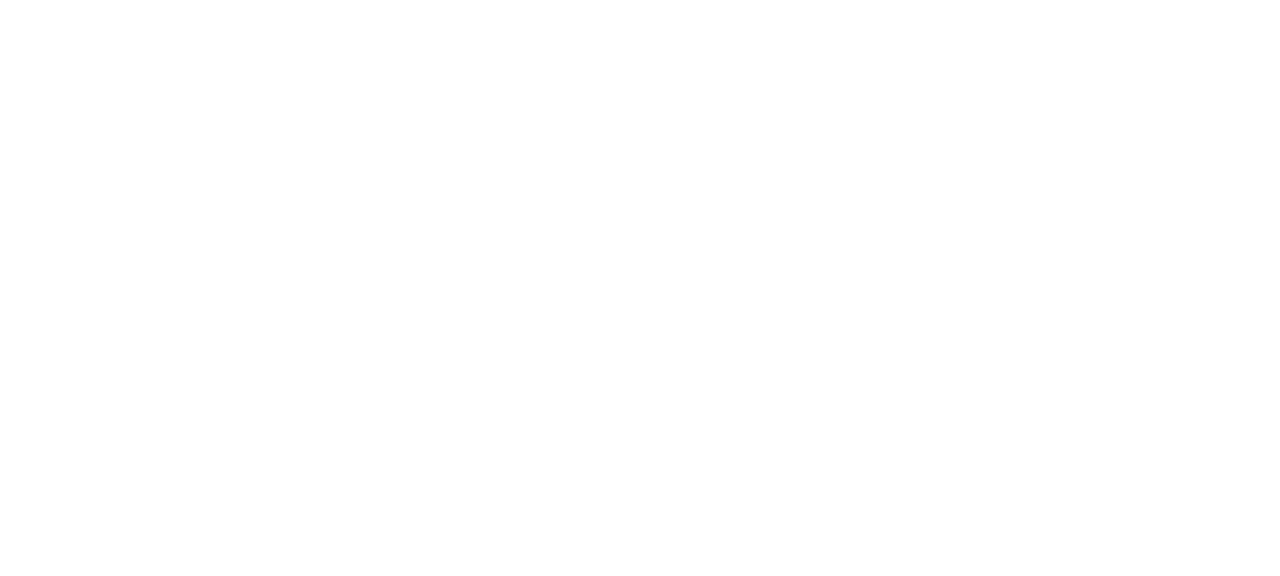
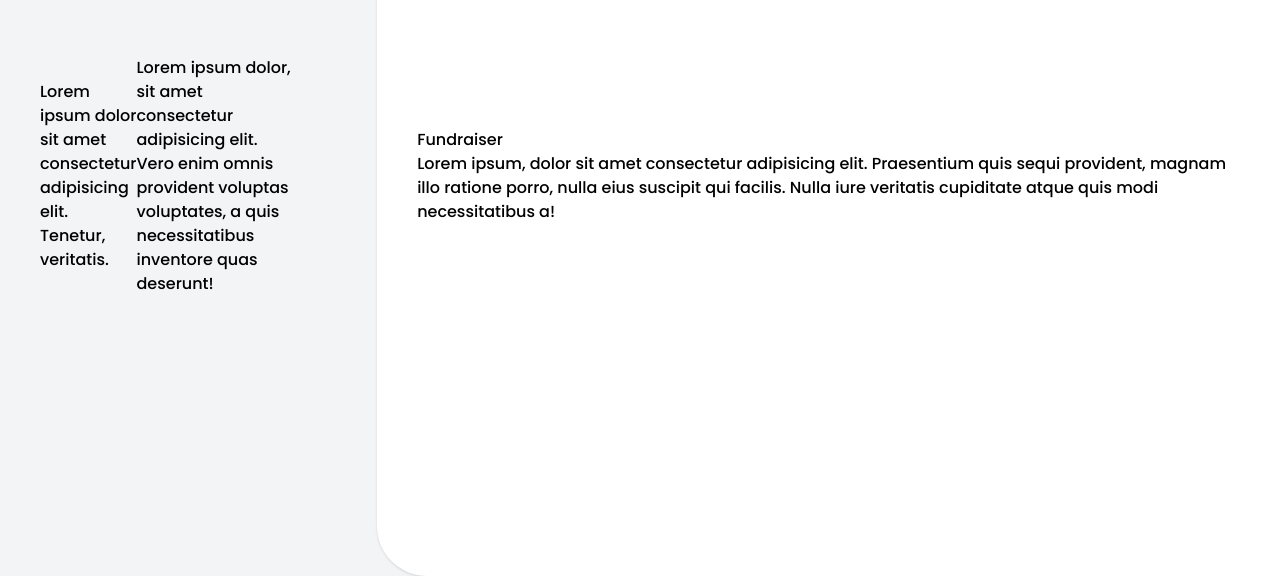
Before and after one commit to kid-us/Key-fund-me, a React (Vite) app: page /create/fundraiser in a window 1280 px wide. Before the commit this address had no page. Shown: the part 224-800 px from the top of the page. Built offline with nearby package versions, Linux system fonts and the light colour scheme.

Commit message:
Wrapper and create component is done.

```diff
--- a/src/App.tsx
+++ b/src/App.tsx
@@ -5,6 +5,8 @@
 import Register from "./components/Pages/Register";
 import "animate.css";
 import Verify from "./components/Pages/Verify";
+import Create from "./components/Pages/Create";
+import Fundraiser from "./components/Create/Fundraiser";
 
 function App() {
   return (
@@ -13,9 +15,12 @@
         <Route path="/" element={<Home />}></Route>
         <Route path="/sign-in" element={<Login />}></Route>
         <Route path="/sign-up" element={<Register />}></Route>
-        <Route path="/verify" element={<Verify />}>
-          {" "}
-        </Route>
+        <Route path="/verify" element={<Verify />}></Route>
+        {/* Create */}
+        <Route
+          path="/create/fundraiser"
+          element={<Create component={Fundraiser} />}
+        ></Route>
       </Routes>
     </>
   );
--- /dev/null
+++ b/src/components/Create/Fundraiser.tsx
@@ -0,0 +1,24 @@
+import Sidebar from "./Sidebar";
+import Wrapper from "./Wrapper";
+
+const Fundraiser = () => {
+  return (
+    <>
+      {/* Sidebar */}
+      <Sidebar />
+
+      {/* Fundraiser */}
+      <Wrapper>
+        <div>
+          <p>Fundraiser</p>
+          Lorem ipsum, dolor sit amet consectetur adipisicing elit. Praesentium
+          quis sequi provident, magnam illo ratione porro, nulla eius suscipit
+          qui facilis. Nulla iure veritatis cupiditate atque quis modi
+          necessitatibus a!
+        </div>
+      </Wrapper>
+    </>
+  );
+};
+
+export default Fundraiser;
--- /dev/null
+++ b/src/components/Create/Sidebar.tsx
@@ -0,0 +1,19 @@
+const Sidebar = () => {
+  return (
+    <div className="col-span-2 p-10">
+      <div className="flex items-center h-full">
+        <p>
+          Lorem ipsum dolor sit amet consectetur adipisicing elit. Tenetur,
+          veritatis.
+        </p>
+        <p>
+          Lorem ipsum dolor, sit amet consectetur adipisicing elit. Vero enim
+          omnis provident voluptas voluptates, a quis necessitatibus inventore
+          quas deserunt!
+        </p>
+      </div>
+    </div>
+  );
+};
+
+export default Sidebar;
--- /dev/null
+++ b/src/components/Create/Wrapper.tsx
@@ -0,0 +1,17 @@
+import { ReactNode } from "react";
+
+interface WrapperProps {
+  children: ReactNode; // Defines the type for the children prop
+}
+
+const Wrapper = ({ children }: WrapperProps) => {
+  return (
+    <div className="col-span-5 bg-white p-10 h-[100dvh] rounded-l-[50px] shadow">
+      <div className="flex items-center h-full">
+        {children} {/* Render the passed children here */}
+      </div>
+    </div>
+  );
+};
+
+export default Wrapper;
--- a/src/components/Navbar/Navbar.tsx
+++ b/src/components/Navbar/Navbar.tsx
@@ -46,7 +46,7 @@
             Sign In
           </Link>
           <Link
-            to={"/"}
+            to={"/create/fundraiser"}
             className="btn-bg text-white text-sm shadow shadow-zinc-900 py-2 px-5 rounded-lg"
           >
             Start a KeyFundMe
--- /dev/null
+++ b/src/components/Pages/Create.tsx
@@ -0,0 +1,15 @@
+interface ParentProps {
+  component: React.ComponentType;
+}
+
+const Create = ({ component: Component }: ParentProps) => {
+  return (
+    <div className="bg-gray-100 h-[100dvh]">
+      <div className="grid grid-cols-7 gap-x-10">
+        <Component />
+      </div>
+    </div>
+  );
+};
+
+export default Create;
```
